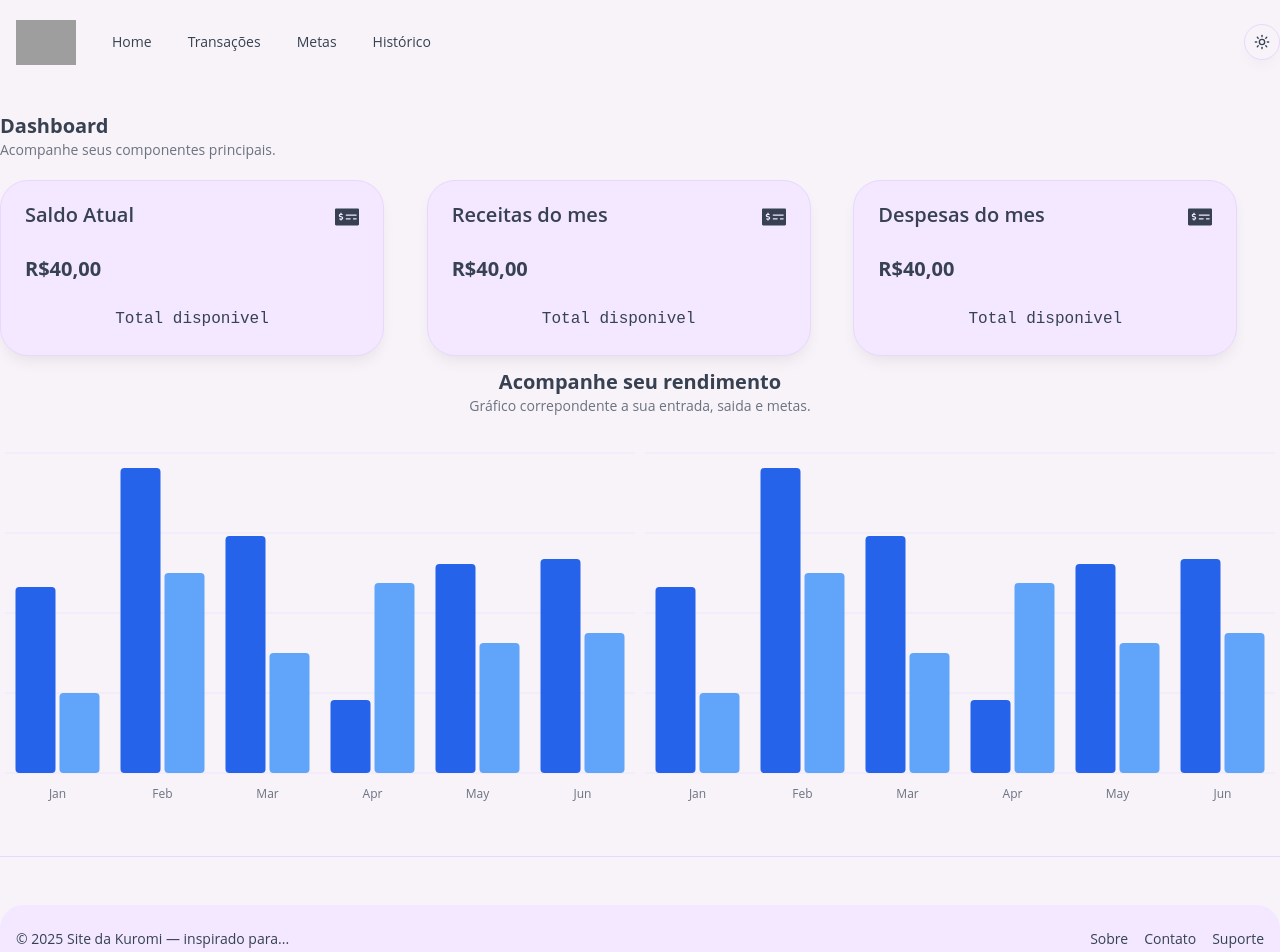
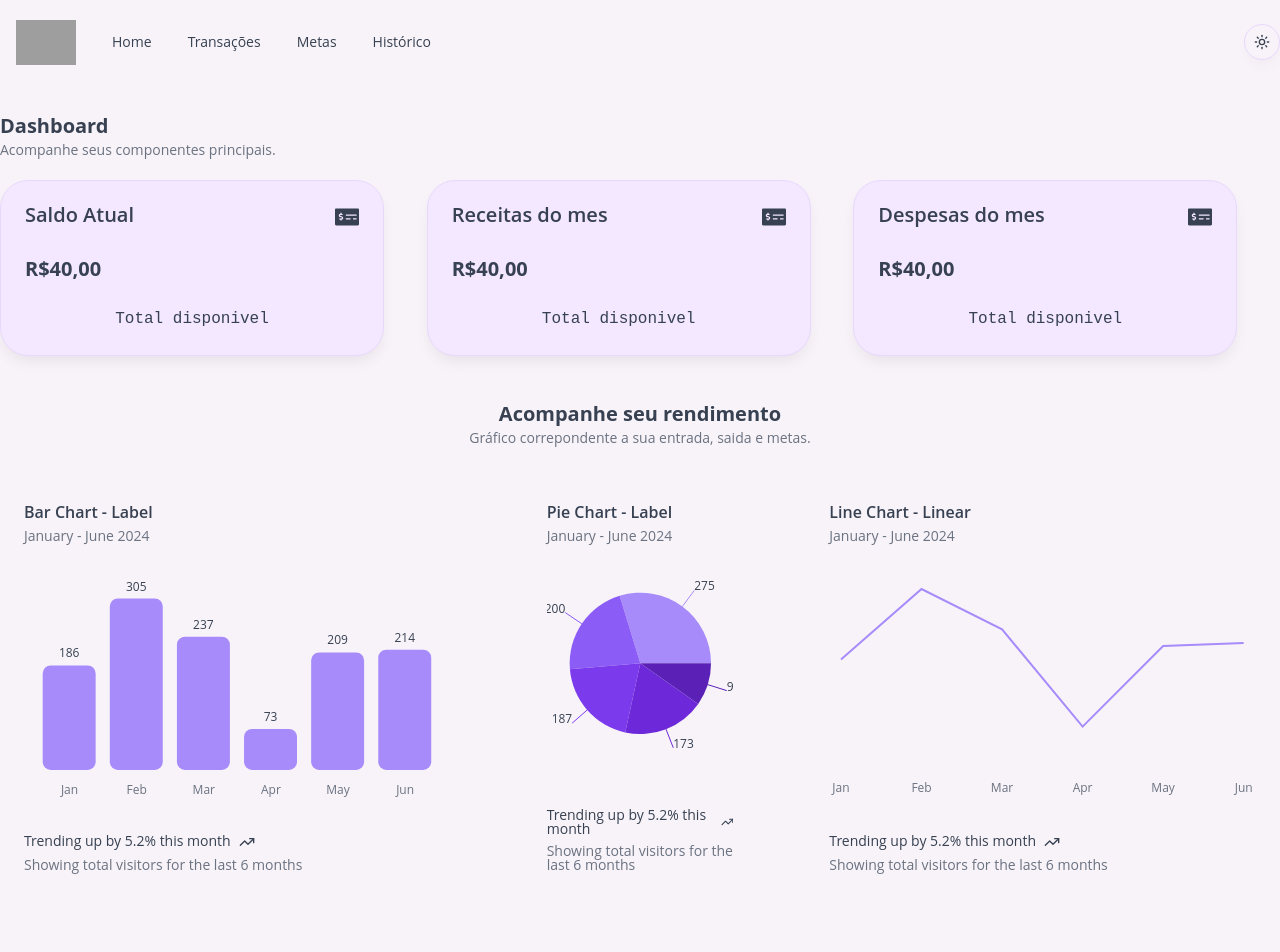
Before and after one commit to davithekid/finances, a Next.js app in the folder front-end/app/: page / in a window 1280 px wide. Shown: the top 952 px of the page. Built offline with nearby package versions, Linux system fonts and the light colour scheme; grey boxes are pictures that could not be loaded.

Commit message:
feat: graficos corretos

```diff
--- a/front-end/app/src/components/blocks/separator/separator.jsx
+++ b/front-end/app/src/components/blocks/separator/separator.jsx
@@ -1,11 +1,14 @@
 import { Separator } from "@/components/ui/separator"
 import { CardDemo } from "../card/card"
-import { ChartPieLabel, Component } from "@/components/graficos/Barra"
+import { ChartPieLabel } from "@/components/graficos/PieLabel"
+import { ChartBarLabel } from "@/components/graficos/BarLabel"
+import { ChartLineLinear } from "@/components/graficos/LineChart"
 
 
 export function SeparatorDemo() {
     return (
         <div>
+            <section>
                 <div className="space-y-1">
                     <h4 className="text-sm lg:text-xl leading-none font-bold">Dashboard</h4>
                     <p className="text-muted-foreground text-sm">
@@ -15,16 +18,19 @@ export function SeparatorDemo() {
                         <CardDemo />
                     </div>
                 </div>
-            <section className="mx-auto container ">
+            </section>
+
+            <section className="mx-auto container py-8 ">
                 <div className="space-y-1 ">
                     <h4 className="text-sm lg:text-xl leading-none  flex justify-center font-bold">Acompanhe seu rendimento</h4>
                     <p className="text-muted-foreground text-sm flex justify-center">
                         Gráfico correpondente a sua entrada, saida e metas.
                     </p>
                 </div>
-                <div className="flex py-8">
-                    <Component/>
-                    <Component/>
+                <div className="flex justify-center gap-12 py-8">
+                    <ChartBarLabel />
+                    <ChartPieLabel />
+                    <ChartLineLinear />
                 </div>
             </section>
             <Separator className="my-4" />
--- /dev/null
+++ b/front-end/app/src/components/graficos/BarLabel.jsx
@@ -0,0 +1,89 @@
+"use client"
+
+import { TrendingUp } from "lucide-react"
+import { Bar, BarChart, LabelList, XAxis } from "recharts"
+
+import {
+  Card,
+  CardContent,
+  CardDescription,
+  CardFooter,
+  CardHeader,
+  CardTitle,
+} from "@/components/ui/card"
+import {
+  ChartContainer,
+  ChartTooltip,
+  ChartTooltipContent,
+} from "@/components/ui/chart"
+
+export const description = "A clean bar chart with labels"
+
+const chartData = [
+  { month: "January", desktop: 186 },
+  { month: "February", desktop: 305 },
+  { month: "March", desktop: 237 },
+  { month: "April", desktop: 73 },
+  { month: "May", desktop: 209 },
+  { month: "June", desktop: 214 },
+]
+
+const chartConfig = {
+  desktop: {
+    label: "Desktop",
+    color: "var(--chart-1)",
+  },
+}
+
+export function ChartBarLabel() {
+  return (
+    <Card className="border-none shadow-none bg-transparent">
+      <CardHeader>
+        <CardTitle>Bar Chart - Label</CardTitle>
+        <CardDescription>January - June 2024</CardDescription>
+      </CardHeader>
+      <CardContent>
+        <ChartContainer config={chartConfig} className="h-60">
+          <BarChart
+            data={chartData}
+            margin={{
+              top: 20,
+              left: 12,
+              right: 12,
+              bottom: 10,
+            }}
+          >
+            {/* removido o grid para ficar clean */}
+            <XAxis
+              dataKey="month"
+              tickLine={false}
+              axisLine={false}
+              tickMargin={10}
+              tickFormatter={(value) => value.slice(0, 3)}
+            />
+            <ChartTooltip
+              cursor={false}
+              content={<ChartTooltipContent hideLabel />}
+            />
+            <Bar dataKey="desktop" fill="var(--color-desktop)" radius={8}>
+              <LabelList
+                position="top"
+                offset={8}
+                className="fill-foreground"
+                fontSize={12}
+              />
+            </Bar>
+          </BarChart>
+        </ChartContainer>
+      </CardContent>
+      <CardFooter className="flex-col items-start gap-2 text-sm">
+        <div className="flex gap-2 leading-none font-medium">
+          Trending up by 5.2% this month <TrendingUp className="h-4 w-4" />
+        </div>
+        <div className="text-muted-foreground leading-none">
+          Showing total visitors for the last 6 months
+        </div>
+      </CardFooter>
+    </Card>
+  )
+}
--- /dev/null
+++ b/front-end/app/src/components/graficos/LineChart.jsx
@@ -0,0 +1,88 @@
+"use client"
+
+import { TrendingUp } from "lucide-react"
+import { LineChart, Line, XAxis } from "recharts"
+
+import {
+  Card,
+  CardContent,
+  CardDescription,
+  CardFooter,
+  CardHeader,
+  CardTitle,
+} from "@/components/ui/card"
+import {
+  ChartContainer,
+  ChartTooltip,
+  ChartTooltipContent,
+} from "@/components/ui/chart"
+
+export const description = "A clean linear line chart"
+
+const chartData = [
+  { month: "January", desktop: 186 },
+  { month: "February", desktop: 305 },
+  { month: "March", desktop: 237 },
+  { month: "April", desktop: 73 },
+  { month: "May", desktop: 209 },
+  { month: "June", desktop: 214 },
+]
+
+const chartConfig = {
+  desktop: {
+    label: "Desktop",
+    color: "var(--chart-1)",
+  },
+}
+
+export function ChartLineLinear() {
+  return (
+    <Card className="border-none shadow-none bg-transparent">
+      <CardHeader>
+        <CardTitle>Line Chart - Linear</CardTitle>
+        <CardDescription>January - June 2024</CardDescription>
+      </CardHeader>
+      <CardContent>
+        <ChartContainer config={chartConfig} className="h-60">
+          <LineChart
+            data={chartData}
+            margin={{
+              left: 12,
+              right: 12,
+              top: 10,
+              bottom: 10,
+            }}
+          >
+            {/* removido o grid para deixar limpo */}
+            <XAxis
+              dataKey="month"
+              tickLine={false}
+              axisLine={false}
+              tickMargin={8}
+              tickFormatter={(value) => value.slice(0, 3)}
+            />
+            <ChartTooltip
+              cursor={false}
+              content={<ChartTooltipContent hideLabel />}
+            />
+            <Line
+              dataKey="desktop"
+              type="linear"
+              stroke="var(--color-desktop)"
+              strokeWidth={2}
+              dot={false}
+            />
+          </LineChart>
+        </ChartContainer>
+      </CardContent>
+      <CardFooter className="flex-col items-start gap-2 text-sm">
+        <div className="flex gap-2 leading-none font-medium">
+          Trending up by 5.2% this month <TrendingUp className="h-4 w-4" />
+        </div>
+        <div className="text-muted-foreground leading-none">
+          Showing total visitors for the last 6 months
+        </div>
+      </CardFooter>
+    </Card>
+  )
+}
--- /dev/null
+++ b/front-end/app/src/components/graficos/PieLabel.jsx
@@ -0,0 +1,90 @@
+"use client"
+
+import { TrendingUp } from "lucide-react"
+import { Pie, PieChart } from "recharts"
+
+import {
+  Card,
+  CardContent,
+  CardDescription,
+  CardFooter,
+  CardHeader,
+  CardTitle,
+} from "@/components/ui/card"
+import {
+  ChartContainer,
+  ChartTooltip,
+  ChartTooltipContent,
+} from "@/components/ui/chart"
+
+export const description = "A clean pie chart with labels"
+
+const chartData = [
+  { browser: "chrome", visitors: 275, fill: "var(--color-chrome)" },
+  { browser: "safari", visitors: 200, fill: "var(--color-safari)" },
+  { browser: "firefox", visitors: 187, fill: "var(--color-firefox)" },
+  { browser: "edge", visitors: 173, fill: "var(--color-edge)" },
+  { browser: "other", visitors: 90, fill: "var(--color-other)" },
+]
+
+const chartConfig = {
+  visitors: {
+    label: "Visitors",
+  },
+  chrome: {
+    label: "Chrome",
+    color: "var(--chart-1)",
+  },
+  safari: {
+    label: "Safari",
+    color: "var(--chart-2)",
+  },
+  firefox: {
+    label: "Firefox",
+    color: "var(--chart-3)",
+  },
+  edge: {
+    label: "Edge",
+    color: "var(--chart-4)",
+  },
+  other: {
+    label: "Other",
+    color: "var(--chart-5)",
+  },
+}
+
+export function ChartPieLabel() {
+  return (
+    <Card className="border-none shadow-none bg-transparent flex flex-col">
+      <CardHeader className="items-center pb-0">
+        <CardTitle>Pie Chart - Label</CardTitle>
+        <CardDescription>January - June 2024</CardDescription>
+      </CardHeader>
+      <CardContent className="flex-1 pb-0">
+        <ChartContainer
+          config={chartConfig}
+          className="[&_.recharts-pie-label-text]:fill-foreground mx-auto aspect-square max-h-[220px]"
+        >
+          <PieChart>
+            <ChartTooltip content={<ChartTooltipContent hideLabel />} />
+            <Pie
+              data={chartData}
+              dataKey="visitors"
+              nameKey="browser"
+              label
+              outerRadius="80%"
+            />
+          </PieChart>
+        </ChartContainer>
+      </CardContent>
+      <CardFooter className="flex-col gap-2 text-sm">
+        <div className="flex items-center gap-2 leading-none font-medium">
+          Trending up by 5.2% this month <TrendingUp className="h-4 w-4" />
+        </div>
+        <div className="text-muted-foreground leading-none">
+          Showing total visitors for the last 6 months
+        </div>
+      </CardFooter>
+    </Card>
+  )
+}
```
Lines whose indentation alone changed are shown as unchanged.
